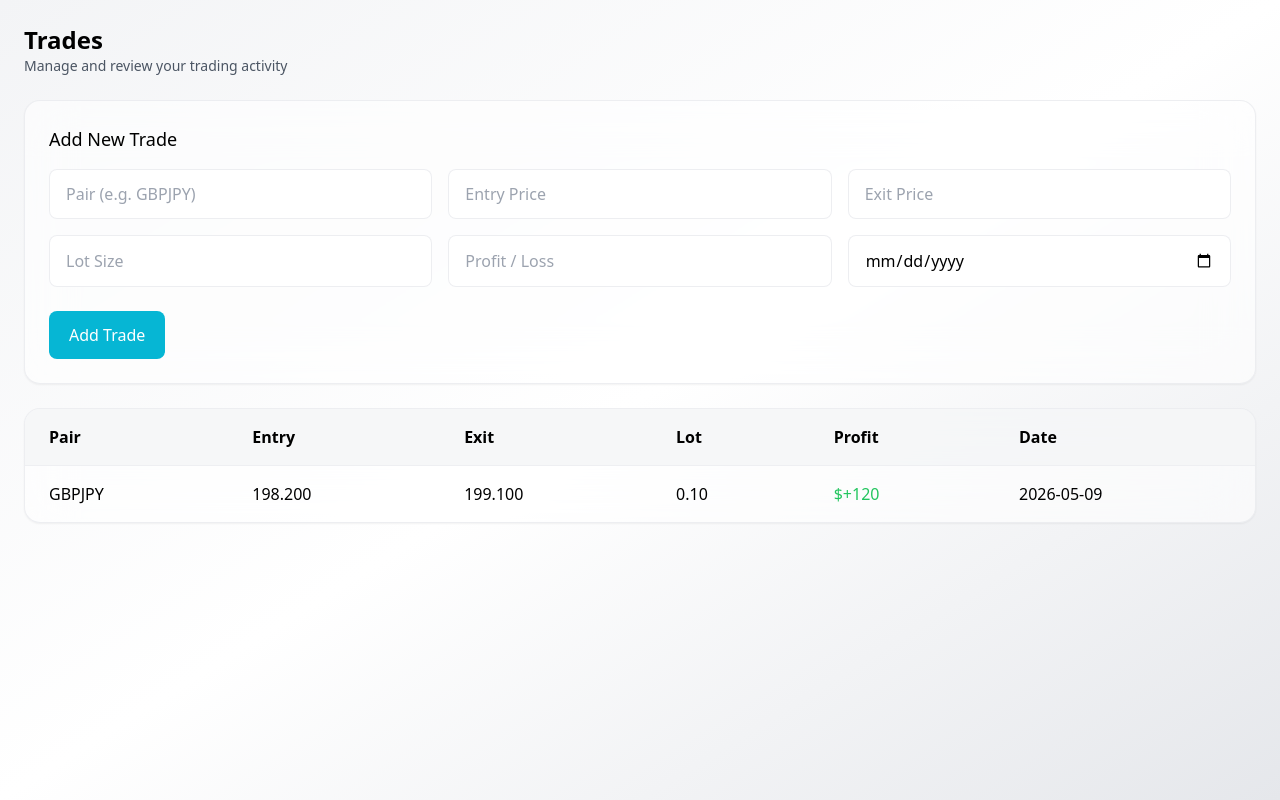
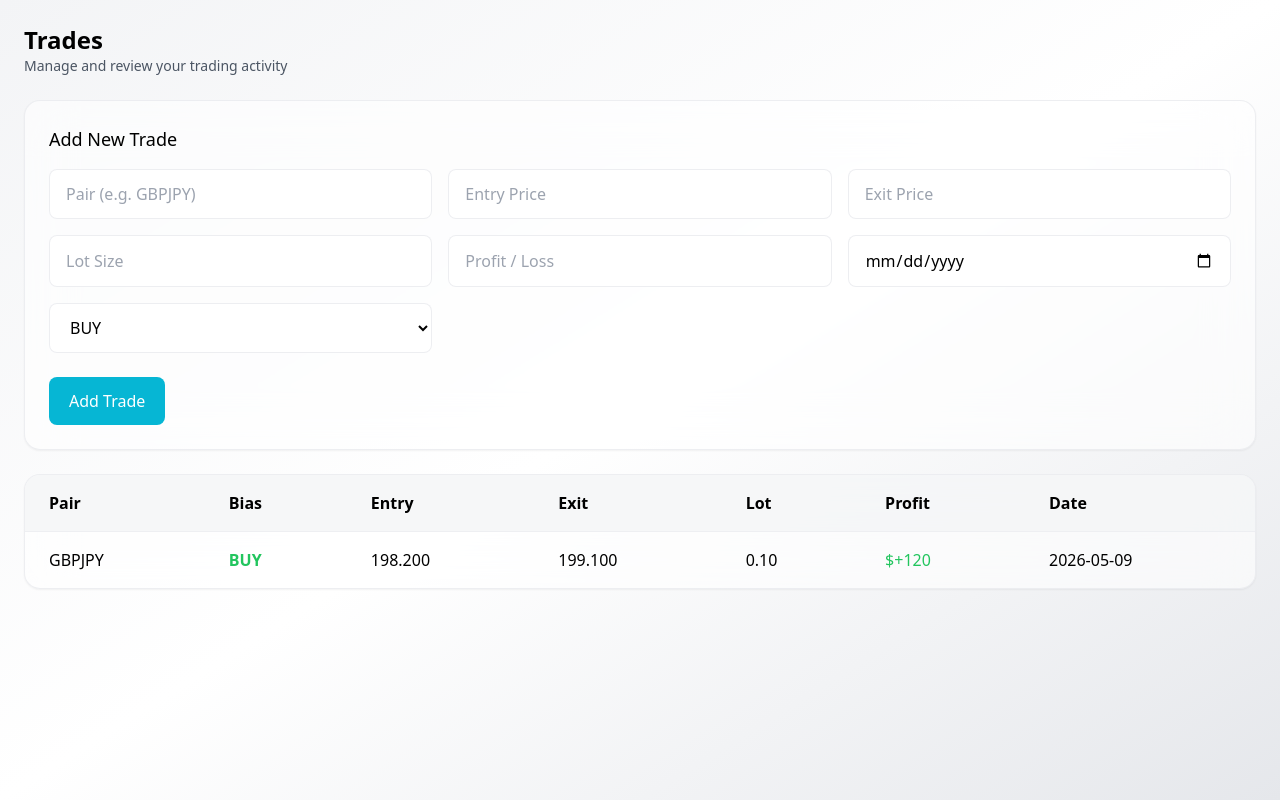
Before and after one commit to MyStack001/pipsoul-dashboard, a Next.js app: page /trades in a window 1280 px wide. Built offline with nearby package versions, Linux system fonts and the light colour scheme.

Commit message:
Connect trades to dashboard stats + improve UI

```diff
--- a/src/app/dashboard/page.tsx
+++ b/src/app/dashboard/page.tsx
@@ -19,6 +19,34 @@ export default function DashboardPage() {
     maxDrawdown: 0,
   });
 
+  // ✅ LOAD TRADES FROM LOCALSTORAGE (NEW)
+  useEffect(() => {
+    const stored = localStorage.getItem("trades");
+
+    if (stored) {
+      const parsed = JSON.parse(stored);
+
+      const totalProfit = parsed.reduce(
+        (sum: number, t: any) => sum + Number(t.profit),
+        0
+      );
+
+      const wins = parsed.filter(
+        (t: any) => Number(t.profit) > 0
+      ).length;
+
+      setStats({
+        totalProfit,
+        winRate: parsed.length
+          ? (wins / parsed.length) * 100
+          : 0,
+        totalTrades: parsed.length,
+        maxDrawdown: 0,
+      });
+    }
+  }, []);
+
+  // ✅ CLOSE DROPDOWN OUTSIDE CLICK
   useEffect(() => {
     const handleClickOutside = (event: MouseEvent) => {
       if (
@@ -55,7 +83,6 @@ export default function DashboardPage() {
       {/* FILTER DROPDOWN */}
       <div ref={dropdownRef} className="relative w-fit">
 
-        {/* Button */}
         <button
           onClick={() => setOpen(!open)}
           className="
@@ -75,7 +102,6 @@ export default function DashboardPage() {
           />
         </button>
 
-        {/* Dropdown */}
         <div
           className={`
             absolute mt-2 w-full z-50
--- a/src/app/trades/page.tsx
+++ b/src/app/trades/page.tsx
@@ -9,6 +9,7 @@ type Trade = {
   lot: string;
   profit: string;
   date: string;
+  bias: "BUY" | "SELL"; // ✅ NEW
 };
 
 export default function TradesPage() {
@@ -20,6 +21,7 @@ export default function TradesPage() {
     lot: "",
     profit: "",
     date: "",
+    bias: "BUY", // default value
   });
 
   // ✅ Dynamic trades state
@@ -31,12 +33,13 @@ export default function TradesPage() {
       lot: "0.10",
       profit: "+120",
       date: "2026-05-09",
+      bias: "BUY",
     },
   ]);
 
   // ✅ Input handler
   const handleChange = (
-    e: React.ChangeEvent<HTMLInputElement>
+    e: React.ChangeEvent<HTMLInputElement | HTMLSelectElement>
   ) => {
     setForm({
       ...form,
@@ -47,7 +50,6 @@ export default function TradesPage() {
   // ✅ Add Trade Logic
   const handleAddTrade = () => {
 
-    // Prevent empty fields
     if (
       !form.pair ||
       !form.entry ||
@@ -59,10 +61,8 @@ export default function TradesPage() {
       return;
     }
 
-    // Add trade to table
     setTrades([form, ...trades]);
 
-    // Reset form
     setForm({
       pair: "",
       entry: "",
@@ -70,6 +70,7 @@ export default function TradesPage() {
       lot: "",
       profit: "",
       date: "",
+      bias: "BUY",
     });
   };
 
@@ -97,15 +98,14 @@ export default function TradesPage() {
       </div>
 
       {/* ADD TRADE CARD */}
-      <div
-        className="
+      <div className="
         p-6 rounded-2xl
         bg-white/60 dark:bg-white/5
         backdrop-blur-xl
         border border-gray-200/70 dark:border-white/10
         shadow-sm
-        "
-      >
+      ">
+
         <h2 className="text-lg font-medium mb-4 text-black dark:text-white">
           Add New Trade
         </h2>
@@ -157,16 +157,25 @@ export default function TradesPage() {
             className={inputStyles}
           />
 
+          {/* DATE */}
           <input
             type="date"
             name="date"
             value={form.date}
             onChange={handleChange}
-            className={`
-              ${inputStyles}
-              dark:[color-scheme:dark]
-            `}
+            className={`${inputStyles} dark:[color-scheme:dark]`}
           />
+
+          {/* ✅ NEW: BUY / SELL SELECT */}
+          <select
+            name="bias"
+            value={form.bias}
+            onChange={handleChange}
+            className={inputStyles}
+          >
+            <option value="BUY">BUY</option>
+            <option value="SELL">SELL</option>
+          </select>
 
         </div>
 
@@ -183,51 +192,32 @@ export default function TradesPage() {
         >
           Add Trade
         </button>
+
       </div>
 
       {/* TABLE */}
-      <div
-        className="
+      <div className="
         rounded-2xl overflow-hidden
         bg-white/60 dark:bg-white/5
         backdrop-blur-xl
         border border-gray-200/70 dark:border-white/10
         shadow-sm
-        "
-      >
+      ">
+
         <table className="w-full">
 
-          <thead
-            className="
-              bg-gray-100/70 dark:bg-white/10
-              text-left
-            "
-          >
+          <thead className="bg-gray-100/70 dark:bg-white/10 text-left">
+
             <tr>
-              <th className="px-6 py-4 text-black dark:text-white">
-                Pair
-              </th>
+              <th className="px-6 py-4 text-black dark:text-white">Pair</th>
+              <th className="px-6 py-4 text-black dark:text-white">Bias</th>
+              <th className="px-6 py-4 text-black dark:text-white">Entry</th>
+              <th className="px-6 py-4 text-black dark:text-white">Exit</th>
+              <th className="px-6 py-4 text-black dark:text-white">Lot</th>
+              <th className="px-6 py-4 text-black dark:text-white">Profit</th>
+              <th className="px-6 py-4 text-black dark:text-white">Date</th>
+            </tr>
 
-              <th className="px-6 py-4 text-black dark:text-white">
-                Entry
-              </th>
-
-              <th className="px-6 py-4 text-black dark:text-white">
-                Exit
-              </th>
-
-              <th className="px-6 py-4 text-black dark:text-white">
-                Lot
-              </th>
-
-              <th className="px-6 py-4 text-black dark:text-white">
-                Profit
-              </th>
-
-              <th className="px-6 py-4 text-black dark:text-white">
-                Date
-              </th>
-            </tr>
           </thead>
 
           <tbody>
@@ -240,6 +230,14 @@ export default function TradesPage() {
 
                 <td className="px-6 py-4 text-black dark:text-white">
                   {trade.pair}
+                </td>
+
+                <td className={`px-6 py-4 font-semibold ${
+                  trade.bias === "BUY"
+                    ? "text-green-500"
+                    : "text-red-500"
+                }`}>
+                  {trade.bias}
                 </td>
 
                 <td className="px-6 py-4 text-black dark:text-white">
@@ -268,6 +266,7 @@ export default function TradesPage() {
           </tbody>
 
         </table>
+
       </div>
 
     </div>
--- a/src/components/table/TradesTable.tsx
+++ b/src/components/table/TradesTable.tsx
@@ -58,11 +58,14 @@ export default function TradesTable({ pair }: { pair: string }) {
       <table className="w-full text-sm">
         <thead>
           <tr className="text-left border-b border-gray-300/70 dark:border-white/10">
+
             <th>Pair</th>
-            <th>Date</th> {/* ✅ NEW */}
+            <th>Date</th>
+            <th>Bias</th> {/* ✅ NEW */}
             <th>Entry</th>
             <th>Exit</th>
             <th>Lot</th>
+
             <th
               className="cursor-pointer"
               onClick={() =>
@@ -71,6 +74,7 @@ export default function TradesTable({ pair }: { pair: string }) {
             >
               Profit {sortOrder === "asc" ? "↑" : "↓"}
             </th>
+
           </tr>
         </thead>
 
@@ -80,14 +84,31 @@ export default function TradesTable({ pair }: { pair: string }) {
               key={trade.id}
               className="border-b border-gray-200/80 dark:border-white/10 hover:bg-cyan-50/70 dark:hover:bg-white/10"
             >
+
               <td>{trade.pair}</td>
-              <td>{trade.date}</td> {/* ✅ NEW */}
+              <td>{trade.date}</td>
+
+              {/* ✅ Bias column */}
+              <td>
+                <span
+                  className={
+                    trade.bias === "BUY"
+                      ? "text-green-500 font-semibold"
+                      : "text-red-500 font-semibold"
+                  }
+                >
+                  {trade.bias}
+                </span>
+              </td>
+
               <td>{trade.entry}</td>
               <td>{trade.exit}</td>
               <td>{trade.lot}</td>
+
               <td className={trade.profit > 0 ? "text-green-500" : "text-red-500"}>
                 {trade.profit}
               </td>
+
             </tr>
           ))}
         </tbody>
```
Lines whose indentation alone changed are shown as unchanged.
